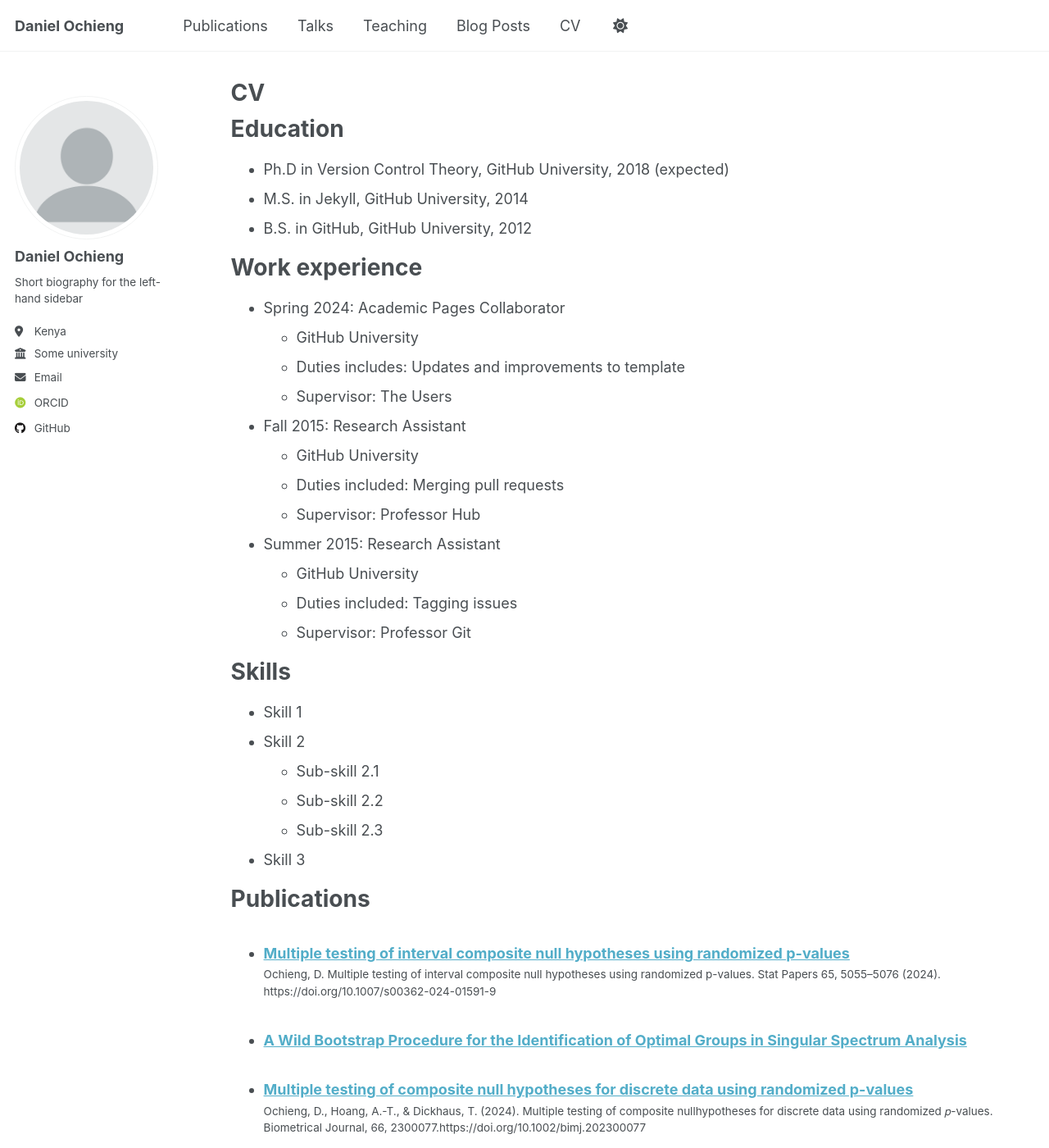
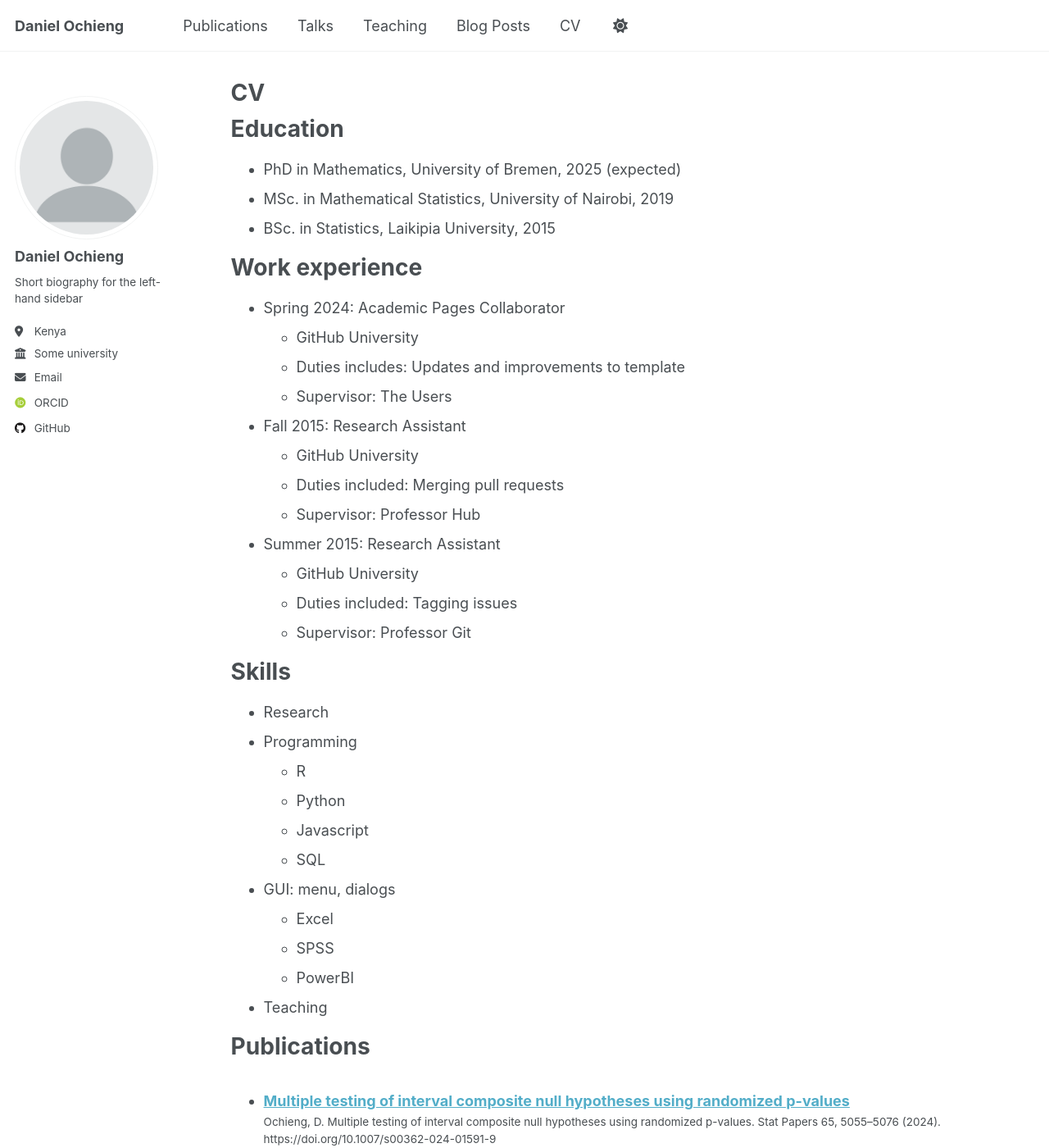
Before and after one commit to Daniel-Ochieng/Daniel-Ochieng.github.io, a Jekyll site: the page built from _pages/cv.md, in a window 1280 px wide and 1400 px high. Shown: the whole window at 82% size. Built offline with Jekyll 4.4.1, drawn with Linux system fonts in a browser that asks for light colours; some web fonts are replaced; a file with an impossible date is left out; some of the changed text lies outside the part shown.

Commit message:
Update cv.md

```diff
--- a/_pages/cv.md
+++ b/_pages/cv.md
@@ -11,9 +11,9 @@ redirect_from:
 
 Education
 ======
-* Ph.D in Version Control Theory, GitHub University, 2018 (expected)
-* M.S. in Jekyll, GitHub University, 2014
-* B.S. in GitHub, GitHub University, 2012
+* PhD in Mathematics, University of Bremen, 2025 (expected)
+* MSc. in Mathematical Statistics, University of Nairobi, 2019
+* BSc. in Statistics, Laikipia University, 2015
 
 Work experience
 ======
@@ -34,12 +34,17 @@ Work experience
 
 Skills
 ======
-* Skill 1
-* Skill 2
-  * Sub-skill 2.1
-  * Sub-skill 2.2
-  * Sub-skill 2.3
-* Skill 3
+* Research
+* Programming
+  * R
+  * Python
+  * Javascript
+  * SQL
+* GUI: menu, dialogs
+  * Excel
+  * SPSS
+  * PowerBI
+* Teaching
 
 Publications
 ======
```
Also changed, not shown: other parts of _pages/cv.md (+1 -1 lines).
